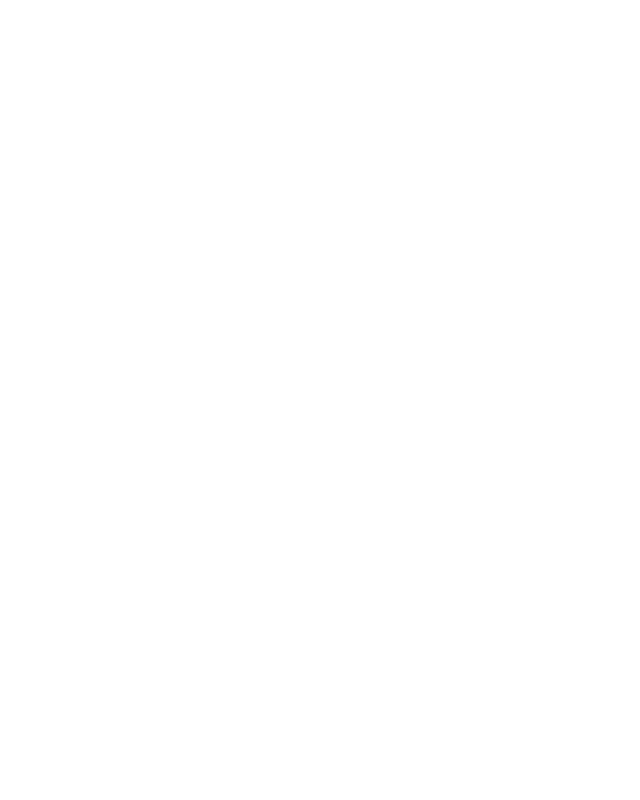
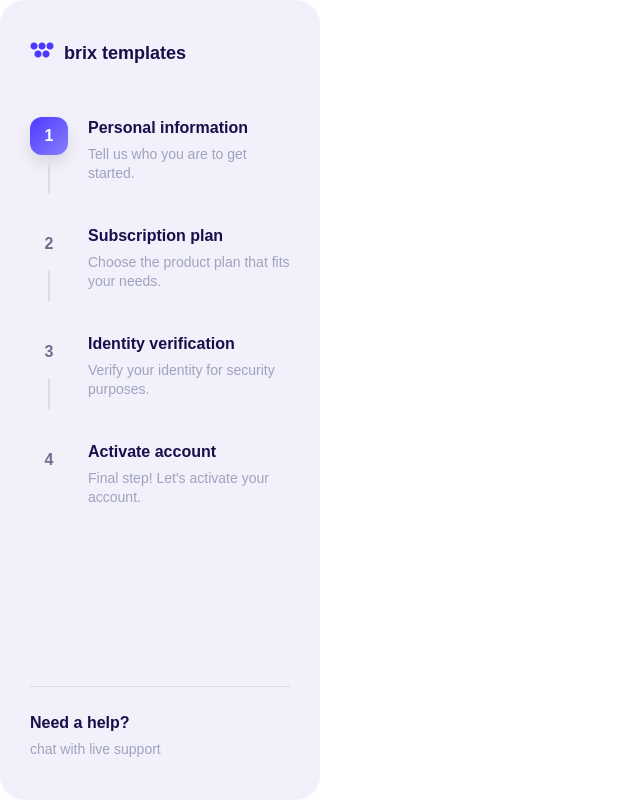
Before and after one commit to shivanijaswal873/brix-project, a Next.js app: page / in a window 1280 px wide. Shown: the whole page, without its empty margins (0-640 px from the left). Built offline with nearby package versions, Linux system fonts and the light colour scheme.

Commit message:
add sidebar

```diff
--- /dev/null
+++ b/app/components/Sidebar/Sidebar.module.scss
@@ -0,0 +1,127 @@
+@use "../../styles/abstracts/variables" as *;
+@use "../../styles/abstracts/shadows" as *;
+@use "../../styles/abstracts/typography" as *;
+
+.sidebar {
+  width: 320px;
+  min-height: 100vh;
+  background: $purple-200;
+  padding: 40px 30px;
+  display: flex;
+  flex-direction: column;
+  justify-content: space-between;
+  border-radius: 24px;
+
+}
+
+
+.logo {
+  display: flex;
+  align-items: center;
+  gap: 10px;
+  font-size: $display-4;
+  font-weight: 600;
+  color: $neutral-800;
+
+  &Icon {
+    width: 24px;
+    height: 24px;
+    background: radial-gradient(circle at 4px 4px, $purple-700 3px, transparent 4px),
+      radial-gradient(circle at 12px 4px, $purple-700 3px, transparent 4px),
+      radial-gradient(circle at 20px 4px, $purple-700 3px, transparent 4px),
+      radial-gradient(circle at 8px 12px, $purple-700 3px, transparent 4px),
+      radial-gradient(circle at 16px 12px, $purple-700 3px, transparent 4px);
+    background-repeat: no-repeat;
+  }
+}
+
+
+.steps {
+  margin-top: 50px;
+  flex: 1;
+}
+
+.stepWrapper {
+  display: flex;
+  gap: 20px;
+  margin-bottom: 32px;
+}
+
+.leftSection {
+  display: flex;
+  flex-direction: column;
+  align-items: center;
+}
+
+.circle {
+  width: 38px;
+  height: 38px;
+  border-radius: 12px;
+  background: $neutral-300;
+  display: flex;
+  align-items: center;
+  justify-content: center;
+  font-size: $display-3;
+  font-weight: 600;
+  color: $neutral-600;
+  transition: all 0.3s ease;
+}
+
+.active {
+  background: linear-gradient(135deg, $purple-700, $purple-600);
+  color: $white;
+  box-shadow: $shadow-03;
+}
+
+.completed {
+  background: $purple-700;
+  color: $white;
+}
+
+.line {
+  width: 2px;
+  height: 30px;
+  margin-top: 8px;
+  background: $neutral-400;
+  transition: background 0.3s ease;
+}
+
+.lineActive {
+  background: $purple-600;
+}
+
+
+.content {
+  h4 {
+    font-size: $display-3;
+    font-weight: 600;
+    margin-bottom: 6px;
+    color: $neutral-800;
+    line-height: $lh-default;
+  }
+
+  p {
+    font-size: $display-2;
+    color: $neutral-500;
+    line-height: $lh-default;
+  }
+}
+
+
+.help {
+  margin-top: 40px;
+  padding-top: 24px;
+  border-top: 1px solid $neutral-400;
+
+  h4 {
+    font-size: $display-3;
+    font-weight: 600;
+    color: $neutral-800;
+    margin-bottom: 4px;
+  }
+
+  p {
+    font-size: $display-2;
+    color: $neutral-500;
+  }
+}
--- /dev/null
+++ b/app/components/Sidebar/Sidebar.tsx
@@ -0,0 +1,61 @@
+"use client";
+
+import styles from "./Sidebar.module.scss";
+import {steps} from "@/app/data/Sidebar-data";
+
+interface Props {
+  currentStep: number;
+}
+
+export default function Sidebar({ currentStep }: Props) {
+  return (
+    <div className={styles.sidebar}>
+      <div className={styles.logo}>
+        <div className={styles.logoIcon}></div>
+        <span>brix templates</span>
+      </div>
+
+      <div className={styles.steps}>
+        {steps.map((step, index) => {
+          const isActive = currentStep === step.id;
+          const isCompleted = currentStep > step.id;
+
+          return (
+            <div key={step.id} className={styles.stepWrapper}>
+              <div className={styles.leftSection}>
+                <div
+                  className={`${styles.circle}
+                  ${isActive ? styles.active : ""}
+                  ${isCompleted ? styles.completed : ""}
+                `}
+                >
+                  {step.id}
+                </div>
+
+                {index !== steps.length - 1 && (
+                  <div
+                    className={`${styles.line}
+                    ${currentStep > step.id ? styles.lineActive : ""}
+                  `}
+                  />
+                )}
+              </div>
+
+              <div className={styles.content}>
+                <h4>{step.title}</h4>
+                <p>{step.description}</p>
+              </div>
+            </div>
+          );
+        })}
+      </div>
+
+      <div className={styles.help}>
+        <div>
+          <h4>Need a help?</h4>
+          <p>chat with live support</p>
+        </div>
+      </div>
+    </div>
+  );
+}
--- /dev/null
+++ b/app/data/Sidebar-data.js
@@ -0,0 +1,22 @@
+export const steps = [
+  {
+    id: 1,
+    title: "Personal information",
+    description: "Tell us who you are to get started.",
+  },
+  {
+    id: 2,
+    title: "Subscription plan",
+    description: "Choose the product plan that fits your needs.",
+  },
+  {
+    id: 3,
+    title: "Identity verification",
+    description: "Verify your identity for security purposes.",
+  },
+  {
+    id: 4,
+    title: "Activate account",
+    description: "Final step! Let's activate your account.",
+  },
+];
--- a/app/page.tsx
+++ b/app/page.tsx
@@ -1,9 +1,15 @@
-import Image from "next/image";
+"use client";
+
+import { useState } from "react";
+import Sidebar from "./components/Sidebar/Sidebar";
+
 
 export default function Home() {
+  const [currentStep, setCurrentStep] = useState(1);
+
   return (
-    <div>
-
+    <div className="layout">
+      <Sidebar currentStep={currentStep} />
     </div>
   );
 }
--- a/package.json
+++ b/package.json
@@ -12,7 +12,8 @@
     "next": "16.1.6",
     "react": "19.2.3",
     "react-dom": "19.2.3",
-    "scss": "^0.2.4"
+    "sass": "^1.97.3"
+
   },
   "devDependencies": {
     "@tailwindcss/postcss": "^4",
```
Also changed, not shown: 1 other file (tests, documents, lock files or other folders).
